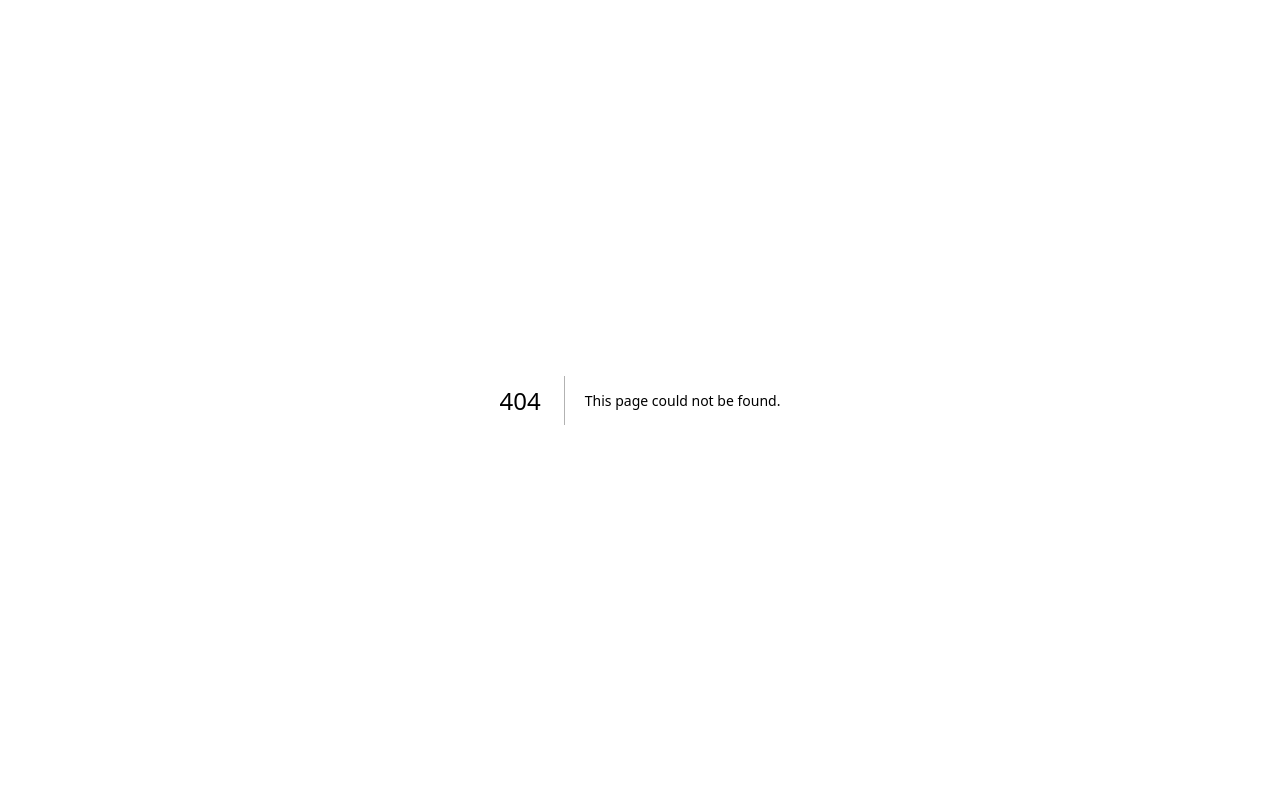
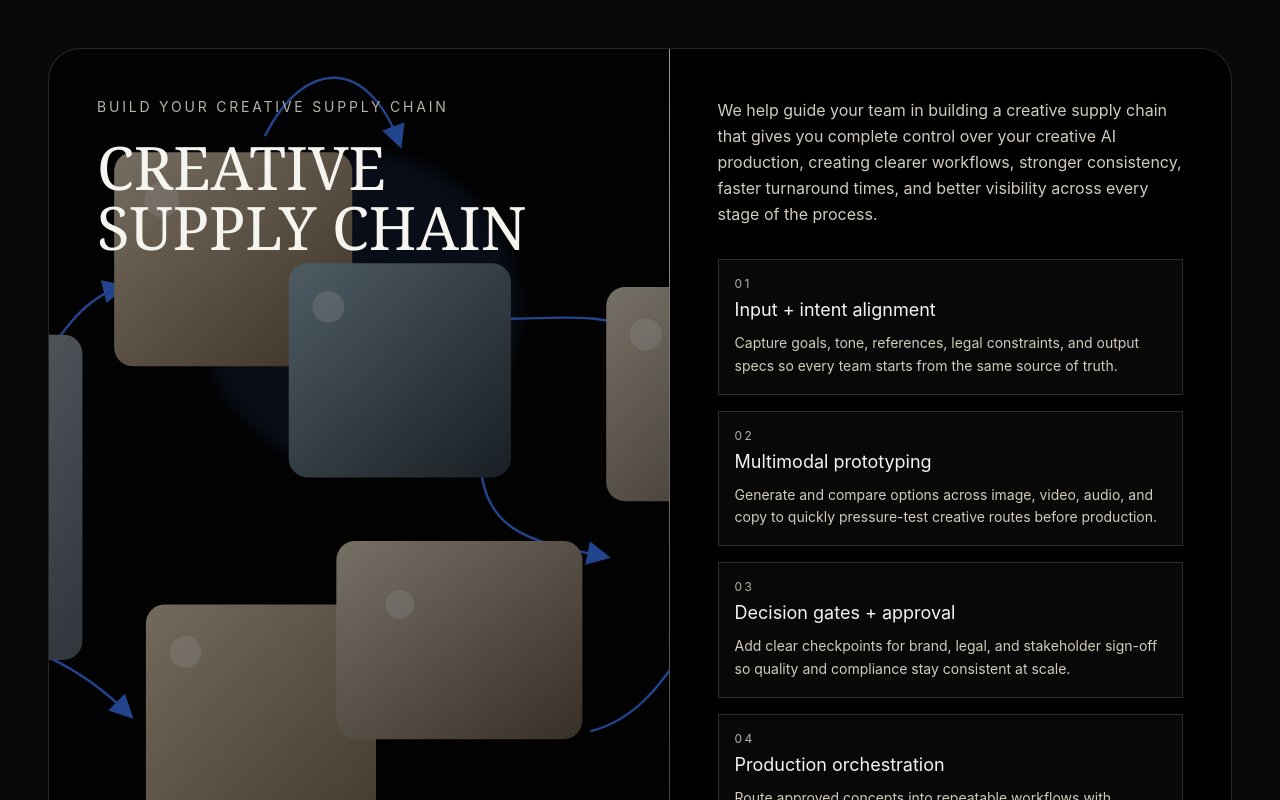
Before and after one commit to bulandun/CreateXDM, a Next.js app: page /creative-supply-chain in a window 1280 px wide. Before the commit this address had no page. Shown: the top 800 px of the page. Built offline with nearby package versions, Linux system fonts and the light colour scheme.

Commit message:
Add creative supply chain case study page

```diff
--- /dev/null
+++ b/app/creative-supply-chain/page.tsx
@@ -0,0 +1,68 @@
+import Link from "next/link";
+
+const supplyChainStages = [
+  {
+    title: "Input + intent alignment",
+    text: "Capture goals, tone, references, legal constraints, and output specs so every team starts from the same source of truth."
+  },
+  {
+    title: "Multimodal prototyping",
+    text: "Generate and compare options across image, video, audio, and copy to quickly pressure-test creative routes before production."
+  },
+  {
+    title: "Decision gates + approval",
+    text: "Add clear checkpoints for brand, legal, and stakeholder sign-off so quality and compliance stay consistent at scale."
+  },
+  {
+    title: "Production orchestration",
+    text: "Route approved concepts into repeatable workflows with assigned owners, handoff rules, and visibility across stages."
+  }
+];
+
+export default function CreativeSupplyChainPage() {
+  return (
+    <main className="mx-auto w-full max-w-[1500px] px-6 py-12 md:px-12">
+      <section className="overflow-hidden rounded-[2rem] border border-white/15 bg-black">
+        <div className="grid gap-0 lg:grid-cols-[1.05fr_0.95fr]">
+          <div className="relative min-h-[22rem] overflow-hidden border-b border-white/10 bg-gradient-to-br from-[#8f8a7f] via-[#1e1d1b] to-[#090909] p-8 md:p-12 lg:border-b-0 lg:border-r">
+            <img
+              src="/images/words-references-collage.svg"
+              alt="Creative supply chain workflow collage"
+              className="absolute inset-0 h-full w-full object-cover"
+            />
+            <div className="absolute inset-0 bg-black/45" />
+            <p className="relative text-sm uppercase tracking-[0.2em] text-[#b8b2a7]">Build your creative supply chain</p>
+            <h1 className="relative mt-5 max-w-xl font-serif text-4xl uppercase leading-[0.9] text-[#f6f4ef] md:text-6xl">
+              Creative supply chain
+            </h1>
+          </div>
+
+          <div className="p-8 md:p-12">
+            <p className="max-w-xl text-base leading-relaxed text-[#d2cbbd]">
+              We help guide your team in building a creative supply chain that gives you complete control over your creative AI
+              production, creating clearer workflows, stronger consistency, faster turnaround times, and better visibility across
+              every stage of the process.
+            </p>
+
+            <div className="mt-8 space-y-4">
+              {supplyChainStages.map((stage, index) => (
+                <article key={stage.title} className="border border-white/15 bg-white/[0.03] p-4">
+                  <p className="text-xs uppercase tracking-[0.2em] text-[#b8b2a7]">0{index + 1}</p>
+                  <h2 className="mt-1 text-lg text-[#f6f4ef]">{stage.title}</h2>
+                  <p className="mt-2 text-sm leading-relaxed text-[#d2cbbd]">{stage.text}</p>
+                </article>
+              ))}
+            </div>
+
+            <Link
+              href="/"
+              className="mt-8 inline-flex w-fit border border-white/30 px-5 py-2 text-xs uppercase tracking-[0.2em] text-white transition hover:bg-white hover:text-black"
+            >
+              Back to home
+            </Link>
+          </div>
+        </div>
+      </section>
+    </main>
+  );
+}
--- a/app/page.tsx
+++ b/app/page.tsx
@@ -39,7 +39,8 @@ const featuredWork = [
       "We help guide your team in building a creative supply chain that gives you complete control over your creative AI production, creating clearer workflows, stronger consistency, faster turnaround times, and better visibility across every stage of the process.",
     tone: "from-[#8f8a7f] via-[#1e1d1b] to-[#090909]",
     mediaSrc: "/images/words-references-collage.svg",
-    mediaAlt: "Collage of reference moments connected by arrows"
+    mediaAlt: "Collage of reference moments connected by arrows",
+    href: "/creative-supply-chain"
   },
   {
     title: "CREATIVE TECH TOOLS",
```
